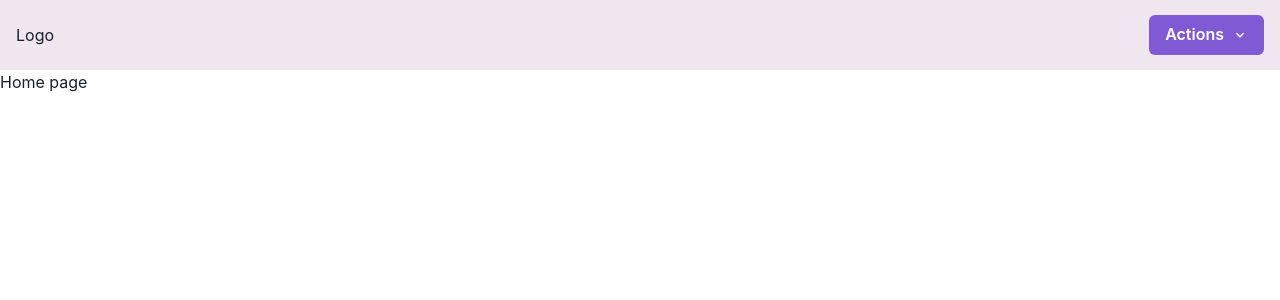
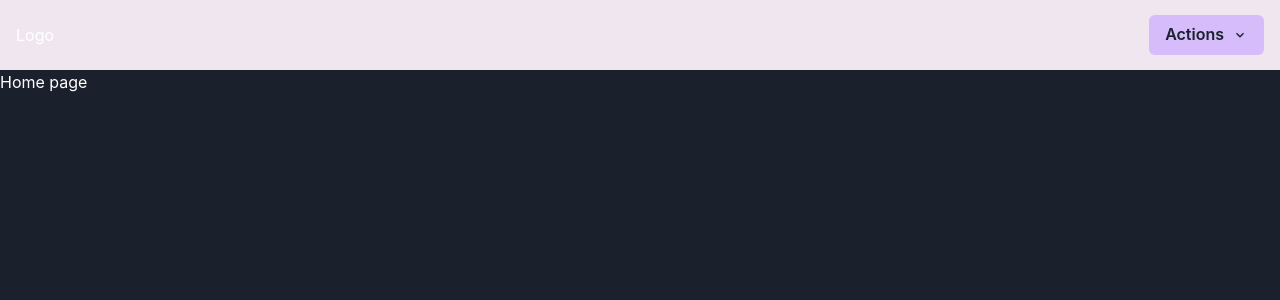
Before and after one commit to Paraplux/poc-w-max, a React (Vite) app: page / in a window 1280 px wide. Shown: the top 300 px of the page. Built offline with nearby package versions, Linux system fonts and the light colour scheme.

Commit message:
feat(common): ✨ add a config for custom theme

```diff
--- a/src/App.tsx
+++ b/src/App.tsx
@@ -3,11 +3,7 @@ import ReactDOM from 'react-dom';
 import Router from './routes/Router';
 import { BrowserRouter } from 'react-router-dom';
 import { ChakraProvider } from '@chakra-ui/react';
-import { extendTheme } from '@chakra-ui/react';
-
-const theme = extendTheme({
-	colors: {},
-});
+import theme from './config/theme/themeProvider';
 
 ReactDOM.render(
 	<React.StrictMode>
--- /dev/null
+++ b/src/config/theme/theme.ts
@@ -0,0 +1,30 @@
+export const theme = {
+	palette: {
+		neutral: {
+			light: '#FFFFFF',
+			dark: '#1A202C',
+		},
+		primary: {
+			100: '#fdd3e3',
+			200: '#fcc5d9',
+			300: '#fbb6d0',
+			400: '#faa7c6',
+			500: '#f999bd',
+			600: '#f98ab3',
+			700: '#f87caa',
+			800: '#f76da0',
+			900: '#de6290',
+		},
+		secondary: {
+			100: '#d5f3ef',
+			200: '#c7efea',
+			300: '#b9ebe5',
+			400: '#aae6df',
+			500: '#9ce2da',
+			600: '#8eded5',
+			700: '#80dacf',
+			800: '#72d6ca',
+			900: '#67c1b6',
+		},
+	},
+};
--- /dev/null
+++ b/src/config/theme/themeProvider.ts
@@ -0,0 +1,22 @@
+import { extendTheme, type ThemeConfig } from '@chakra-ui/react';
+import { theme as customTheme } from './theme';
+
+const config: ThemeConfig = {
+	initialColorMode: 'dark',
+	useSystemColorMode: false,
+};
+
+const styles = {
+	global: (props: { colorMode: string }) => ({
+		'html, body': {
+			color: props.colorMode === 'dark' ? 'neutral.light' : 'neutral.dark',
+			backgroundColor: props.colorMode === 'dark' ? 'neutral.dark' : 'neutral.light',
+		},
+	}),
+};
+
+const colors = customTheme.palette;
+
+const theme = extendTheme({ config, styles, colors });
+
+export default theme;
```
